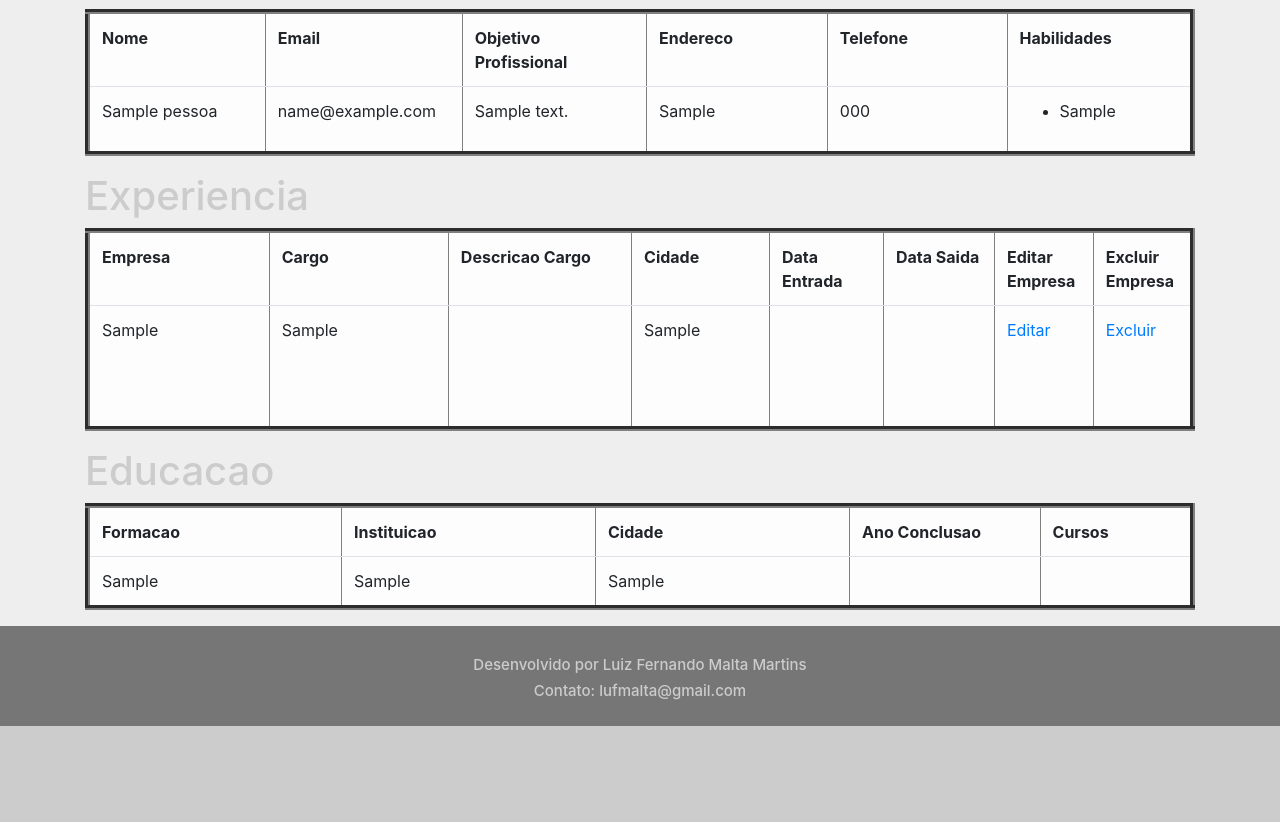
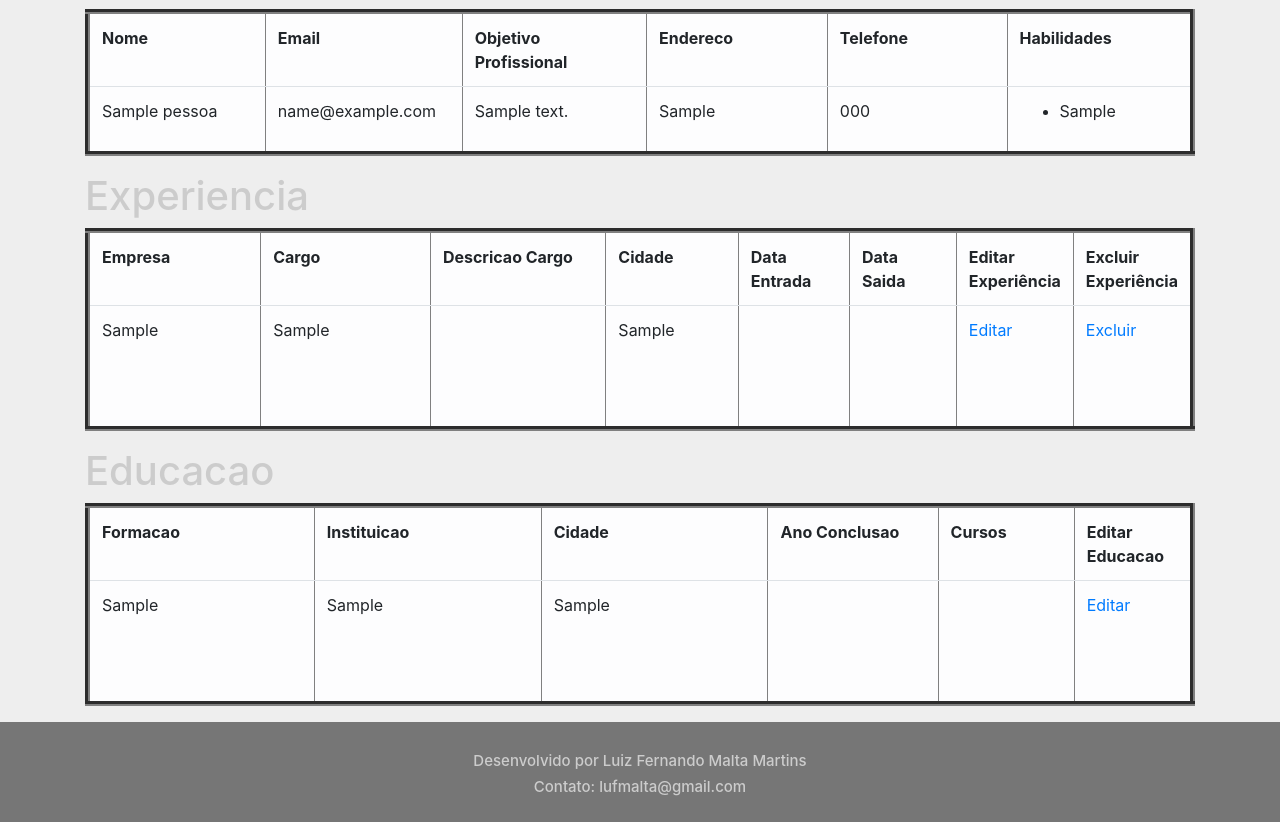
Before and after one commit to lufmalta/projetoteste, a PHP site: page /areaRestrita.php in a window 1280 px wide. Shown: the part 654-1476 px from the top of the page. Before the commit the page ends 1380 px from the top, so only its background shows below. Run offline with PHP 8.4, Linux system fonts and the light colour scheme; the visitor is signed in with stand-in values (Sample User, id 1); tables that the repository leaves empty or names only in its code hold one stand-in row (values such as "Sample post"); data that the repository does not hold is empty.

Commit message:
botao editar-experiencia e editar-educacao

```diff
--- a/areaRestrita.php
+++ b/areaRestrita.php
@@ -118,8 +118,8 @@ require 'validandoDados.php';
 					<th style="width:150px;">Cidade</th>
 					<th style="width:120px;">Data Entrada</th>
 					<th style="width:120px;">Data Saida</th>
-					<th style="width:100px;">Editar Empresa</th>
-					<th style="width:100px;">Excluir Empresa</th>
+					<th style="width:100px;">Editar Experiência</th>
+					<th style="width:100px;">Excluir Experiência</th>
 				</tr>
 				<?php
 						if(isset($semExperiencia)):
@@ -171,6 +171,7 @@ require 'validandoDados.php';
 					<th style="width:200px;">Cidade</th>
 					<th style="width:150px;">Ano Conclusao</th>
 					<th style="width:120px;">Cursos</th>
+					<th style="width:100px;">Editar Educacao</th>
 				</tr>
 				<?php if($qtEdu >= 0):
 						$educacao  = $educacao->pegarEdu();
@@ -193,6 +194,9 @@ require 'validandoDados.php';
 						</td>
 						<td>
 							<?= $educacao[$i]['descEducacao'] ?>
+						</td>
+						<td>
+							<a href="#">Editar</a><br/><br/><br/><br/>
 						</td>
 
 					</tr>
```
